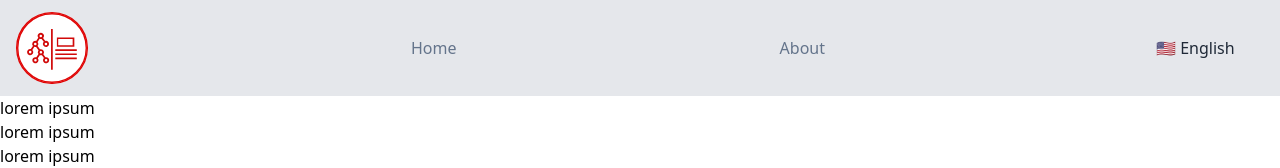
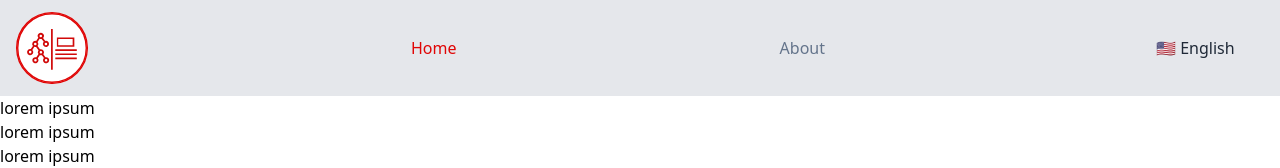
Before and after one commit to BautistaRescala/innovare-landing, a Next.js app: page /en in a window 1280 px wide. Shown: the top 168 px of the page. Built offline with nearby package versions, Linux system fonts and the light colour scheme.

Commit message:
fixed dumb bug

```diff
--- a/src/app/[locale]/layout.tsx
+++ b/src/app/[locale]/layout.tsx
@@ -3,7 +3,6 @@ import {getMessages} from 'next-intl/server';
 import '@/globals.css';
 import {routing} from '@/i18n/routing'
 import {unstable_setRequestLocale} from 'next-intl/server';
-import nav from '@/components/nav/Nav';
 import Nav from '@/components/nav/Nav';
 
 
--- a/src/app/[locale]/page.tsx
+++ b/src/app/[locale]/page.tsx
@@ -4,7 +4,6 @@ import { unstable_setRequestLocale } from 'next-intl/server';
 export default function HomePage({params: {locale}}:{params: {locale:string}}) {
   unstable_setRequestLocale(locale);
   const t = useTranslations('LoremIpsum');
-
   return (
     <div className='mt-24'>
       <h1>{t('text')}</h1>
--- a/src/components/nav/Nav.tsx
+++ b/src/components/nav/Nav.tsx
@@ -15,9 +15,10 @@ export default function Nav(){
     }
 
     function generateLinks()
-    {return(Object.keys(links).map((key,value) => (
-        <Link className={clsx("text-slate-500 hover:text-slate-700",
-        current_path == key ? "text-red-950":"")}
+    {return(Object.keys(links).map((key) => (
+        <Link className={
+            clsx(current_path == key ? "text-red-950":"text-slate-500 hover:text-slate-700")
+        }
         href={key}>{t(links[key])}</Link>
     )))}//This function generates Links automatically to reuse styles
 
```
